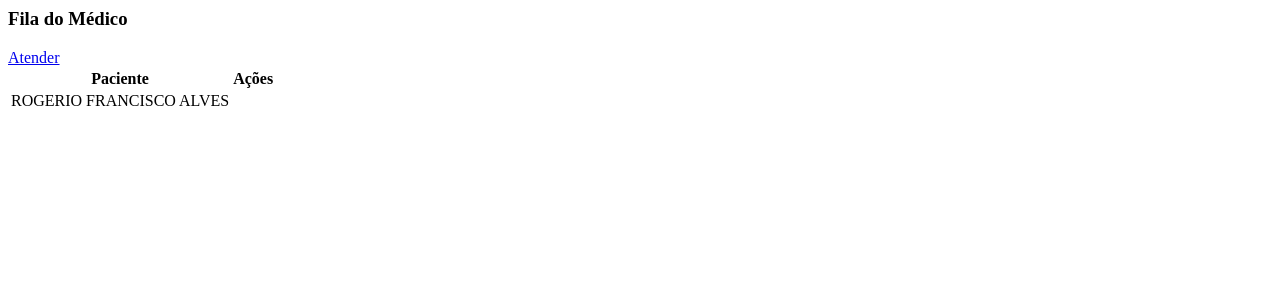
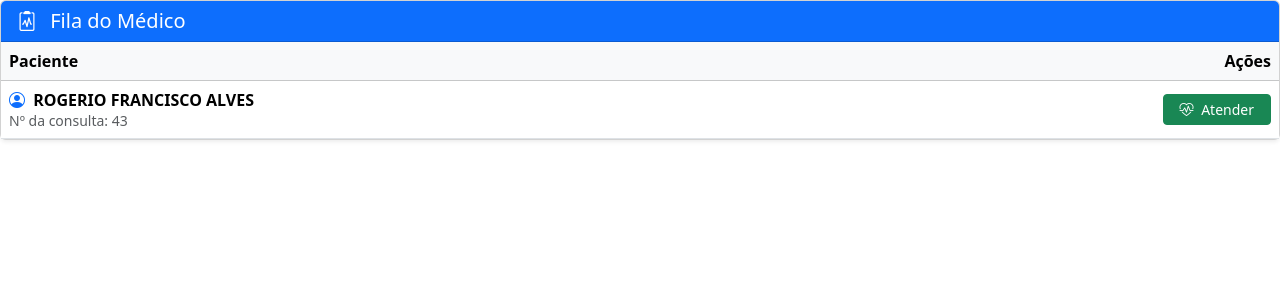
Before and after one commit to rfalves-wq/Clinica, a Django app: page /consulta/fila-medico/ in a window 1280 px wide. Shown: the top 300 px of the page. Run offline with Django 5.2, Linux system fonts and the light colour scheme; data comes from the database, SQL or seed files in the repository; both versions use the stored data as it was after the commit; some libraries are stand-ins or nearby versions.

Commit message:
atualizado

```diff
--- a/consulta/templates/consulta/fila_medico.html
+++ b/consulta/templates/consulta/fila_medico.html
@@ -1,27 +1,58 @@
-<h3>Fila do Médico</h3>
+<!-- Bootstrap CSS (UMA VEZ, no topo do template ou base.html) -->
+<link href="https://cdn.jsdelivr.net/npm/bootstrap@5.3.2/dist/css/bootstrap.min.css" rel="stylesheet">
+<link href="https://cdn.jsdelivr.net/npm/bootstrap-icons@1.11.1/font/bootstrap-icons.css" rel="stylesheet">
 
-<table class="table">
-    <thead>
+<div class="card shadow-sm">
+    <div class="card-header bg-primary text-white">
+        <h5 class="mb-0">
+            <i class="bi bi-clipboard2-pulse me-2"></i>
+            Fila do Médico
+        </h5>
+    </div>
+
+    <div class="card-body p-0">
+        <table class="table table-hover mb-0 align-middle">
+            <thead class="table-light">
                 <tr>
                     <th>Paciente</th>
-            <th>Ações</th>
+                    <th class="text-end">Ações</th>
                 </tr>
             </thead>
+
             <tbody>
                 {% for consulta in consultas %}
                 <tr>
-            <td>{{ consulta.paciente.nome }}</td>
+                    <td>
+                        <div class="fw-semibold">
+                            <i class="bi bi-person-circle text-primary me-1"></i>
+                            {{ consulta.paciente.nome }}
+                        </div>
+                        <small class="text-muted">
+                            Nº da consulta: {{ consulta.id }}
+                        </small>
+                    </td>
+
+                    <td class="text-end">
                         <a href="{% url 'atender_consulta' consulta.id %}"
-   class="btn btn-sm btn-primary">
+                           class="btn btn-sm btn-success px-3">
+                            <i class="bi bi-heart-pulse me-1"></i>
                             Atender
                         </a>
-
                     </td>
                 </tr>
+
                 {% empty %}
                 <tr>
-            <td colspan="2">Nenhum paciente aguardando médico</td>
+                    <td colspan="2" class="text-center py-4 text-muted">
+                        <i class="bi bi-inbox fs-4 d-block mb-2"></i>
+                        Nenhum paciente aguardando atendimento
+                    </td>
                 </tr>
                 {% endfor %}
             </tbody>
         </table>
+    </div>
+</div>
+
+<!-- Bootstrap JS (UMA VEZ, no final da página) -->
+<script src="https://cdn.jsdelivr.net/npm/bootstrap@5.3.2/dist/js/bootstrap.bundle.min.js"></script>
--- a/consulta/urls.py
+++ b/consulta/urls.py
@@ -8,4 +8,6 @@ urlpatterns = [
     path('atender/<int:consulta_id>/', views.atender_consulta, name='atender_consulta'),
     path('mudar-status/<int:consulta_id>/<str:status>/', views.mudar_status, name='mudar_status'),
      path('atender/<int:consulta_id>/', views.atender_consulta, name='atender_consulta'),
+     path('fila-medico/atualizar/', views.fila_medico_partial, name='fila_medico_partial'),
+
 ]
--- a/consulta/views.py
+++ b/consulta/views.py
@@ -138,3 +138,12 @@ def atendimento_medico(request, consulta_id):
         'triagem': triagem,
         'form': form
     })
+
+from django.shortcuts import render
+from .models import Consulta
+
+def fila_medico_partial(request):
+    consultas = Consulta.objects.filter(status='aguardando_medico')
+    return render(request, 'consulta/fila_medico_partial.html', {
+        'consultas': consultas
+    })
```
Also changed, not shown: consulta/fila_medico_partial.html (added, +15 -0 lines), db.sqlite3. Lines whose indentation alone changed are shown as unchanged.
